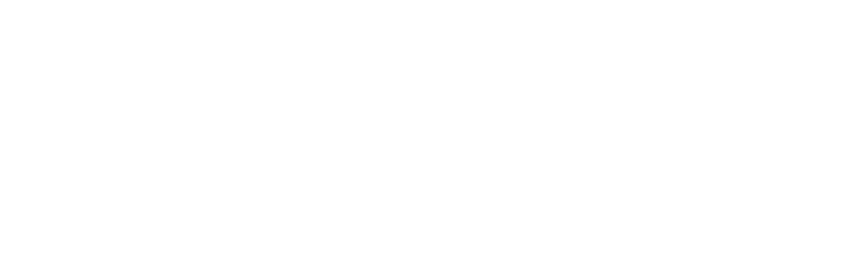
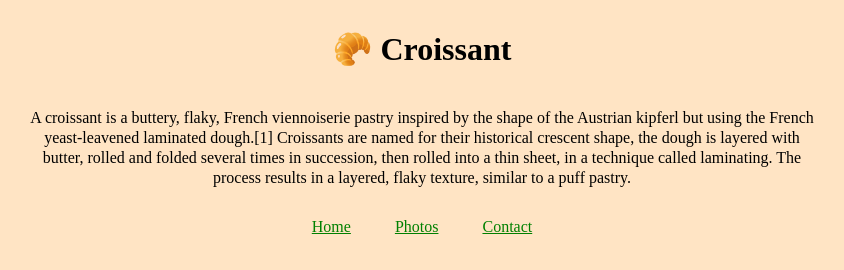
Before and after one commit to sabrinaaileen/Croissant, a plain HTML site: page index.html in a window 1280 px wide. Shown: the whole page, without its empty margins (218-1062 px from the left). Drawn offline with Linux system fonts and the light colour scheme.

Commit message:
Written all the pages

```diff
--- a/css/style.css
+++ b/css/style.css
@@ -0,0 +1,37 @@
+body {
+  display: block;
+  margin: 0 auto;
+  max-width: 800px;
+  background-color: bisque;
+}
+h1,
+p {
+  text-align: center;
+  padding: 10px 0;
+  margin: 20px 0;
+}
+p {
+  line-height: 20px;
+}
+ul {
+  list-style: none;
+  padding: 0;
+  text-align: center;
+}
+li {
+  display: inline;
+  margin: 0 20px;
+}
+a {
+  color: green;
+}
+.croissantPicture {
+  width: 500px;
+  display: block;
+  margin: 0 auto;
+  padding-bottom: 20px;
+  padding-top: 10px;
+}
+.email {
+  color: blue;
+}
--- a/index.html
+++ b/index.html
@@ -5,7 +5,23 @@
     <meta http-equiv="X-UA-Compatible" content="IE=edge" />
     <meta name="viewport" content="width=device-width, initial-scale=1.0" />
     <link rel="stylesheet" href="/css/style.css" />
-    <title>Document</title>
+    <title>Croissant</title>
   </head>
-  <body></body>
+  <body>
+    <h1>🥐 Croissant</h1>
+    <p>
+      A croissant is a buttery, flaky, French viennoiserie pastry inspired by
+      the shape of the Austrian kipferl but using the French yeast-leavened
+      laminated dough.[1] Croissants are named for their historical crescent
+      shape, the dough is layered with butter, rolled and folded several times
+      in succession, then rolled into a thin sheet, in a technique called
+      laminating. The process results in a layered, flaky texture, similar to a
+      puff pastry.
+    </p>
+    <ul>
+      <li><a href="/index.html">Home</a></li>
+      <li><a href="/photo.html">Photos</a></li>
+      <li><a href="/contact.html">Contact</a></li>
+    </ul>
+  </body>
 </html>
```
Also changed, not shown: contact.html (+13 -1 lines), photo.html (+14 -2 lines), images/cornetti-italian.jpeg (added).
